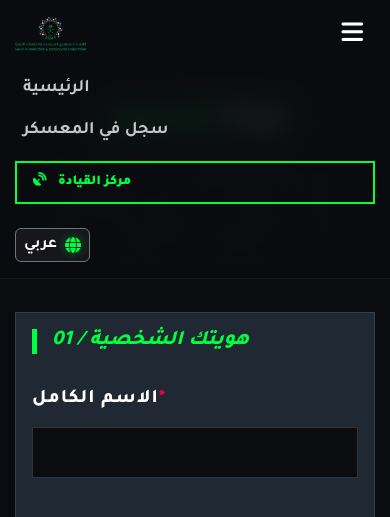
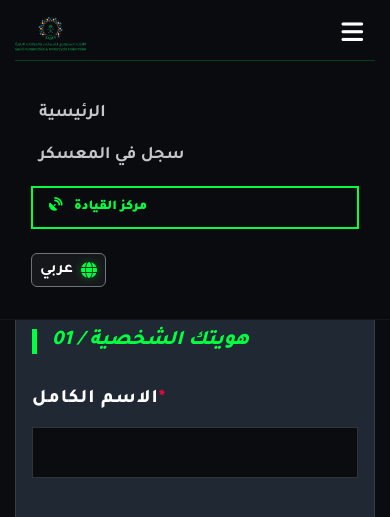
Before and after one commit to Hassan-Alhaji/dakar-registration, a Django app: page /en/register/ in a window 390 px wide, after a click that opens the changed part. Shown: the top 517 px of the page. Run offline with Django 4.2, Linux system fonts and the light colour scheme; the visitor is signed in with stand-in values (Sample User, id 1); data that the repository does not hold is empty; some libraries are stand-ins or nearby versions; some web fonts are replaced.

Commit message:
Fix invisible mobile menu: solid background when navbar collapse is open

```diff
--- a/templates/base.html
+++ b/templates/base.html
@@ -108,6 +108,20 @@
             padding: 1rem 0;
             transition: all 0.4s ease;
             width: 100%;
+        }
+
+        /* Solid background when mobile menu is open */
+        @media (max-width: 991.98px) {
+            .navbar-custom:has(.navbar-collapse.show),
+            .navbar-custom:has(.navbar-collapse.collapsing) {
+                background: rgba(11, 12, 16, 0.98) !important;
+            }
+            .navbar-collapse {
+                background: rgba(11, 12, 16, 0.98);
+                padding: 1rem;
+                margin-top: 0.5rem;
+                border-top: 1px solid rgba(0, 255, 65, 0.2);
+            }
         }
 
         .navbar-brand {
```
